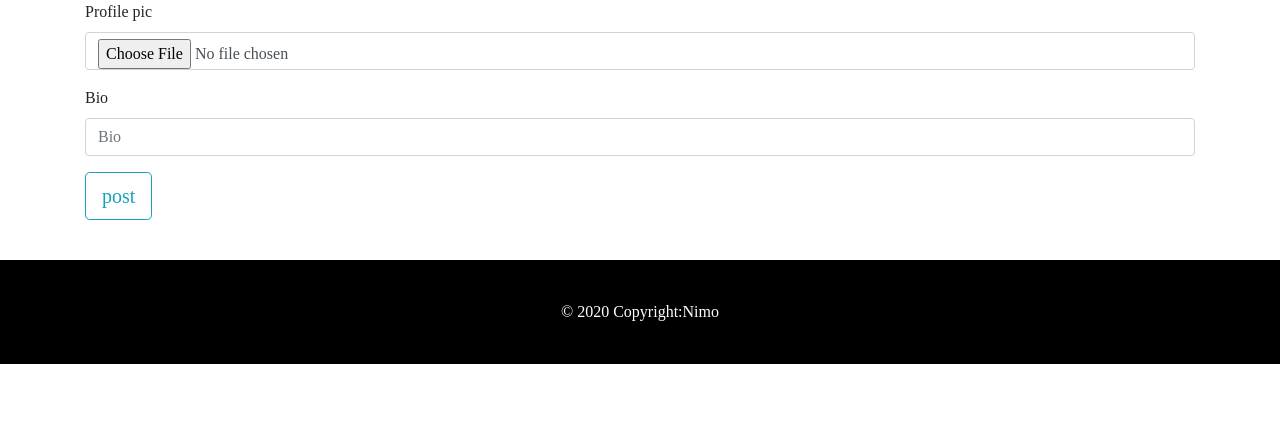
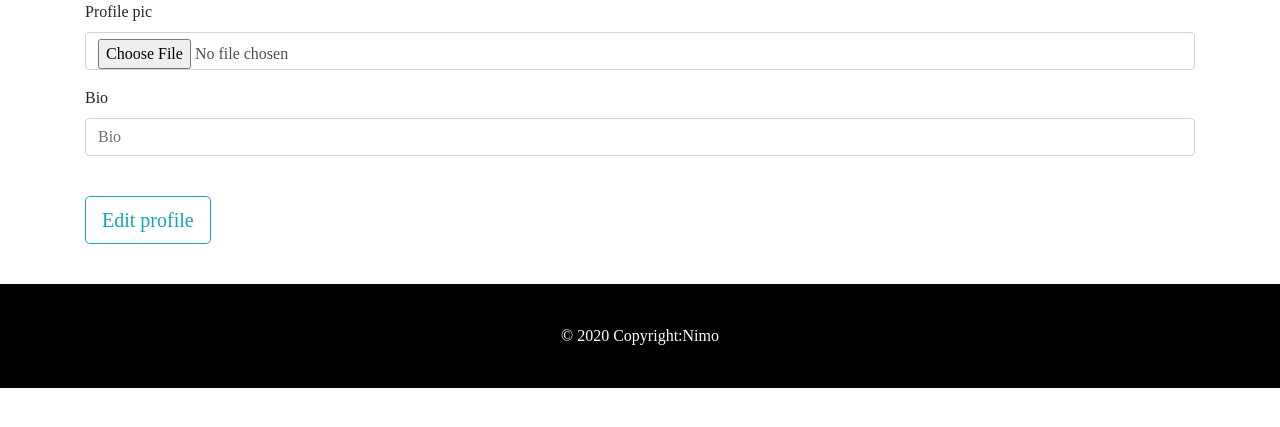
Before and after one commit to maureen28/Instaclone, a Django app: page /newprofile/ in a window 1280 px wide. Shown: the part 87-514 px from the top of the page. Run offline with Django 3.2, Linux system fonts and the light colour scheme; a user stored in the database is signed in; some libraries are stand-ins or nearby versions.

Commit message:
Add edit profile

```diff
--- a/insta/models.py
+++ b/insta/models.py
@@ -8,7 +8,7 @@ from friendship.models import Friend,Follow,Block
 # Create your models here.
 
 class Profile(models.Model):
-    profile_pic = models.ImageField(blank=True)
+    profile_pic = models.ImageField()
     bio = models.CharField(max_length=100,blank=True)
     user = models.ForeignKey(User,blank=True, on_delete=models.CASCADE, related_name="profile")
 
@@ -26,7 +26,7 @@ class Profile(models.Model):
      #Get profile
     @classmethod
     def get_by_id(cls, id):
-        profile = Profile.objects.get(user=id)
+        profile = Profile.objects.filter(user=id)
         return profile
 
     @classmethod
--- a/insta/templates/index.html
+++ b/insta/templates/index.html
@@ -7,7 +7,7 @@
             {% for image in all_images %}
             <div class="card">
                 <a href="{% url 'showprofile' id=image.profile.id %}">
-                    <img src="{{image.profile_details.profile_pic.cdn_url}}" class="rounded-circle" style="width:10%; height:auto" alt=""/>
+                    <img src="{{image.profile_pic.cdn_url}}" class="rounded-circle" style="width:10%; height:auto" alt=""/>
                         {{image.profile.username}}</a>
                 <hr>
                 <div class="card-img-top">
@@ -43,7 +43,7 @@
             <h2 >Hey there! So excited to have you here :)
             <br>You can create your first new post as well as follow your friends.
             <br>Lets get you started. </h2><hr>
-            <p><a href= "{% url 'upload_image' %}">Add Image</a></p>
+            <p><a href= "{% url 'upload_image' %}"> Add Image</a></p>
         </div>
             {% endfor %}
         </div>
--- a/insta/templates/profile/new_user.html
+++ b/insta/templates/profile/new_user.html
@@ -7,7 +7,8 @@
         <form action="{% url 'profile' %}" method="post" enctype="multipart/form-data">
             {% csrf_token %}
             {% bootstrap_form form %}
-            <input type="submit" class="btn btn-outline-info btn-lg" value="post">
+            <br>
+            <input type="submit" class="btn btn-outline-info btn-lg" value="Edit profile">
         </form>
     </div>
 {% endblock %}
--- a/insta/templates/profile/profile.html
+++ b/insta/templates/profile/profile.html
@@ -9,7 +9,8 @@
             {% for field in form %}
                 {% bootstrap_field field %}
             {% endfor %}
-            <input type="submit" class="btn btn-outline-info btn-lg" value="post">
+            <br>
+            <input type="submit" class="btn btn-outline-info " value="Edit Profile">
         </form>
     </div>
 {% endblock %}
```
Also changed, not shown: db.sqlite3, insta/migrations/0005_auto_20200601_0154.py (added), insta/migrations/0006_auto_20200601_0207.py (added), media/WhatsApp_Image_2020-01-31_at_08.29.20.jpeg (added), media/WhatsApp_Image_2020-02-10_at_08.50.38.jpeg (added), media/WhatsApp_Image_2020-02-10_at_08.50.38_VEg5veR.jpeg (added), media/WhatsApp_Image_2020-02-10_at_08.50.38_bRknCSi.jpeg (added), media/WhatsApp_Image_2020-02-10_at_08.50.38_eykgAcv.jpeg (added), media/WhatsApp_Image_2020-02-10_at_08.50.38_n1X7WQh.jpeg (added), media/WhatsApp_Image_2020-02-10_at_08.50.38_uEJd9nN.jpeg (added), media/WhatsApp_Image_2020-02-11_at_09.19.59.jpeg (added), media/WhatsApp_Image_2020-02-11_at_09.19.59_GZLBylV.jpeg (added), media/WhatsApp_Image_2020-02-11_at_09.22.35.jpeg (added).
